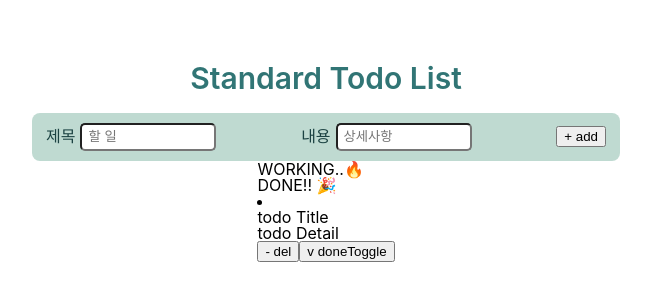
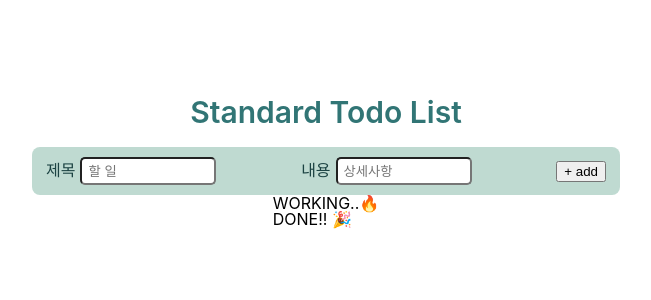
Before and after one commit to lyra-j/standard-course, a React (Vite) app in the folder todo-list-hw/: page / in a window 1280 px wide. Shown: the part 238-538 px from the top of the page, without its empty margins (74-725 px from the left). Built offline with nearby package versions, Linux system fonts and the light colour scheme.

Commit message:
feat: 완료 여부 토글 구현

```diff
--- a/todo-list-hw/src/App.jsx
+++ b/todo-list-hw/src/App.jsx
@@ -18,7 +18,7 @@ function App() {
     localStorage.setItem("todos", JSON.stringify(todos));
   }, [todos]);
 
-  // todo 추가 로직
+  // CREATE todo 추가 로직
   const handleSubmit = (e) => {
     e.preventDefault();
 
@@ -41,6 +41,14 @@ function App() {
 
   //  // 콘솔에 값을 입력할 때 마다 계속 찍히는데 이게 맞는거임?
   // console.log(todos);
+
+  // UPDATE 완료 여부 토글
+  const handleToggleDone = (id) => {
+    const toggleDone = todos.map((todo) => {
+      return todo.id === id ? { ...todo, isDone: !todo.isDone } : todo;
+    });
+    setTodos(toggleDone);
+  };
 
   return (
     <>
@@ -84,7 +92,9 @@ function App() {
                     </div>
                     <div>
                       <button>- del</button>
-                      <button>v doneToggle</button>
+                      <button onClick={() => handleToggleDone(todo.id)}>
+                        v done
+                      </button>
                     </div>
                   </li>
                 );
@@ -94,16 +104,24 @@ function App() {
 
           <div>
             <h2>DONE!! 🎉</h2>
-            <li>
+            {todos.map((todo) => {
+              if (todo.isDone) {
+                return (
+                  <li key={todo.id}>
                     <div>
-                <h3>todo Title</h3>
-                <p>todo Detail</p>
+                      <h3>{todo.title}</h3>
+                      <p>{todo.detail}</p>
                     </div>
                     <div>
                       <button>- del</button>
-                <button>v doneToggle</button>
+                      <button onClick={() => handleToggleDone(todo.id)}>
+                        v not Yet
+                      </button>
                     </div>
                   </li>
+                );
+              }
+            })}
           </div>
         </div>
       </MainContainer>
```
Lines whose indentation alone changed are shown as unchanged.
